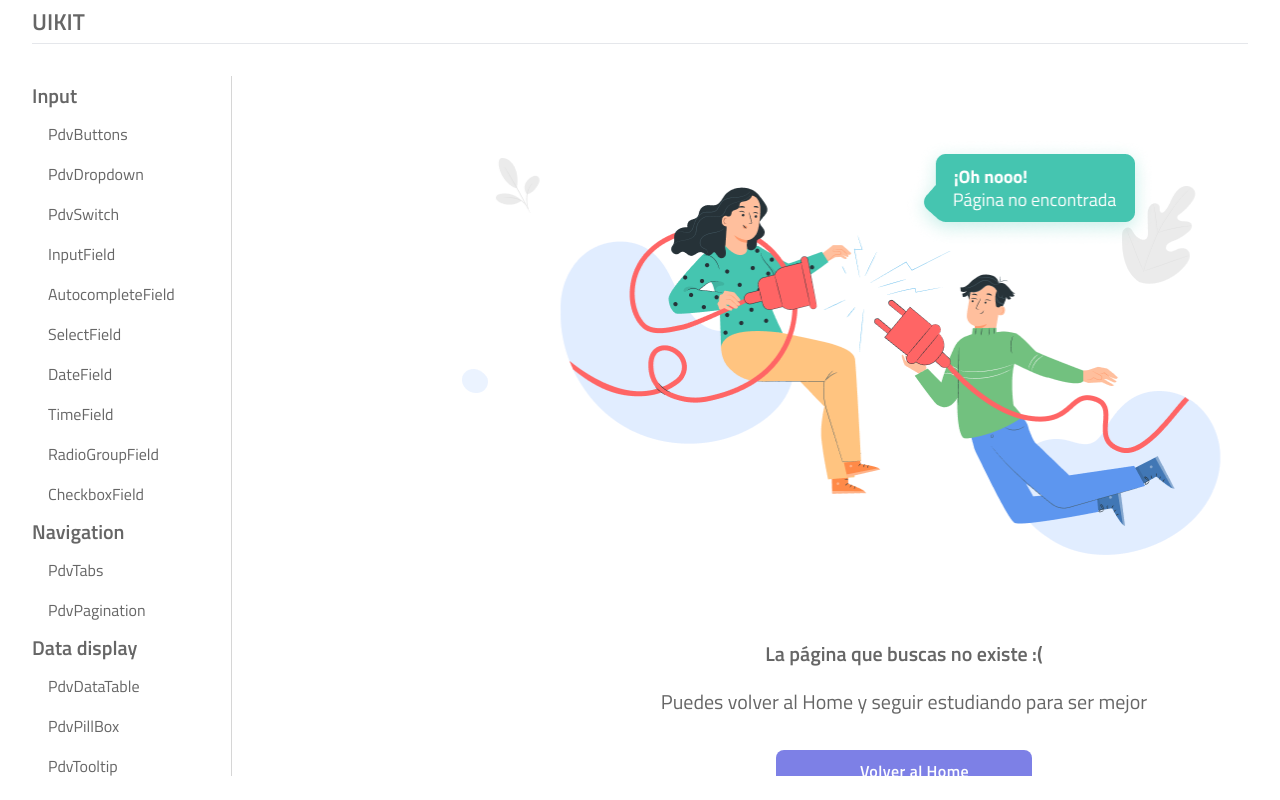
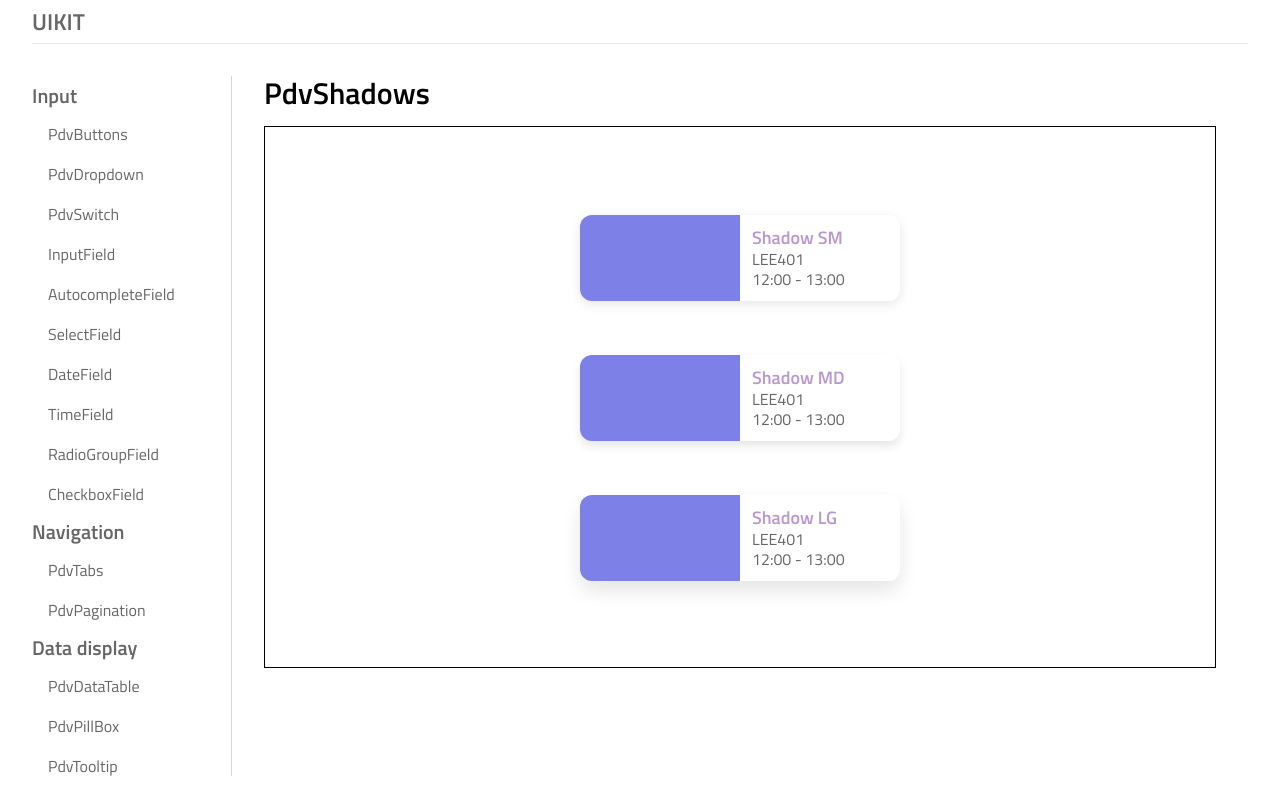
Before and after one commit to luis-soul1/pdv-uikit-front, a Next.js app: page /pdv-shadows in a window 1280 px wide. Before the commit this address had no page. Built offline with nearby package versions, Linux system fonts and the light colour scheme; some icons are missing.

Commit message:
Add PdvShadows Page

```diff
--- a/assets/Uikit/styles/_colors.scss
+++ b/assets/Uikit/styles/_colors.scss
@@ -122,9 +122,9 @@
   --yellow-800: #c07a11;
   --yellow-900: #a17400;
 
-  --shadow-small: 0px 5px 5px rgba(150, 150, 150, 0.16);
-  --shadow-medium: 0px 5px 10px rgba(150, 150, 150, 0.2);
-  --shadow-large: 0px 10px 20px rgba(150, 150, 150, 0.25);
+  --shadow-small: 0px 3px 12px rgba(0, 0, 0, 0.1);
+  --shadow-medium: 0px 5px 10px rgba(0, 0, 0, 0.1);
+  --shadow-large: 0px 10px 20px rgba(0, 0, 0, 0.1);
 }
 
 //Shadows
--- a/components/PdvLeftHeaderCards/PdvLeftHeaderCardList.tsx
+++ b/components/PdvLeftHeaderCards/PdvLeftHeaderCardList.tsx
@@ -45,37 +45,6 @@ const PdvLeftHeaderCardList: FC = () => {
           </PdvLeftHeaderCard>
         </div>
       </div>
-
-      <h1 className="mt-10">SOMBRAS</h1>
-      <div className="my-20 mx-10 grid grid-cols-12 gap-8">
-        <div className="col-span-6">
-          <PdvLeftHeaderCard className="mt-2 shadow-sm" headerSize="half">
-            <div className="p-3">
-              <h6 className="text-purple-500">LEE401</h6>
-              <p className="subtitle1">LEE401</p>
-              <p className="subtitle1">12:00 - 13:00</p>
-            </div>
-          </PdvLeftHeaderCard>
-        </div>
-        <div className="col-span-6">
-          <PdvLeftHeaderCard className="mt-2 shadow-md" headerSize="half">
-            <div className="p-3">
-              <h6 className="text-purple-500">LEE401</h6>
-              <p className="subtitle1">LEE401</p>
-              <p className="subtitle1">12:00 - 13:00</p>
-            </div>
-          </PdvLeftHeaderCard>
-        </div>
-        <div className="col-span-6">
-          <PdvLeftHeaderCard className="mt-2 shadow-lg" headerSize="half">
-            <div className="p-3">
-              <h6 className="text-purple-500">LEE401</h6>
-              <p className="subtitle1">LEE401</p>
-              <p className="subtitle1">12:00 - 13:00</p>
-            </div>
-          </PdvLeftHeaderCard>
-        </div>
-      </div>
     </div>
   )
 }
--- /dev/null
+++ b/components/PdvShadows/PdvShadowList.tsx
@@ -0,0 +1,41 @@
+import { FC } from 'react'
+
+import PdvLeftHeaderCard from '@Uikit/PdvLeftHeaderCard'
+
+const PdvShadowList: FC = () => {
+  return (
+    <div className="w-full gap-4 border border-black p-4 py-20">
+      <div className="flex w-full flex-col items-center justify-center gap-10">
+        <div>
+          <PdvLeftHeaderCard className="mt-2 w-80 shadow-small" headerSize="half">
+            <div className="p-3">
+              <h6 className="text-purple-500">Shadow SM</h6>
+              <p className="subtitle1">LEE401</p>
+              <p className="subtitle1">12:00 - 13:00</p>
+            </div>
+          </PdvLeftHeaderCard>
+        </div>
+        <div>
+          <PdvLeftHeaderCard className="mt-2 w-80 shadow-medium" headerSize="half">
+            <div className="p-3">
+              <h6 className="text-purple-500">Shadow MD</h6>
+              <p className="subtitle1">LEE401</p>
+              <p className="subtitle1">12:00 - 13:00</p>
+            </div>
+          </PdvLeftHeaderCard>
+        </div>
+        <div>
+          <PdvLeftHeaderCard className="mt-2 w-80 shadow-large" headerSize="half">
+            <div className="p-3">
+              <h6 className="text-purple-500">Shadow LG</h6>
+              <p className="subtitle1">LEE401</p>
+              <p className="subtitle1">12:00 - 13:00</p>
+            </div>
+          </PdvLeftHeaderCard>
+        </div>
+      </div>
+    </div>
+  )
+}
+
+export default PdvShadowList
--- a/layouts/DashboardLayout.tsx
+++ b/layouts/DashboardLayout.tsx
@@ -47,6 +47,7 @@ const customList = [
 const assetsList = [
   { title: 'PdvTypography', href: '/pdv-typography' },
   { title: 'PdvColors', href: '/pdv-colors' },
+  { title: 'PdvShadows', href: '/pdv-shadows' },
   { title: 'PdvCardContainer', href: '/pdv-card-container' }
 ]
 
--- /dev/null
+++ b/pages/pdv-shadows.tsx
@@ -0,0 +1,14 @@
+import { NextPage } from 'next'
+
+import ComponentWrapper from 'commons/ComponentWrapper'
+import PdvShadowList from 'components/PdvShadows/PdvShadowList'
+
+const PdvColors: NextPage = () => {
+  return (
+    <ComponentWrapper title={'PdvShadows'}>
+      <PdvShadowList />
+    </ComponentWrapper>
+  )
+}
+
+export default PdvColors
```
